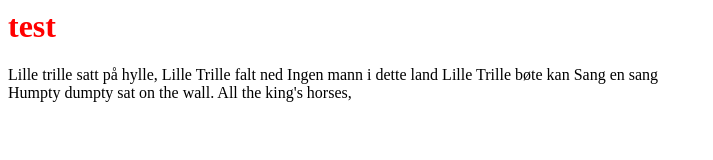
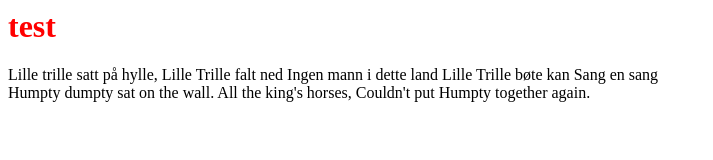
Before and after one commit to Ciber-Norge/git-workshop-2018, a plain HTML site: page lilletrille.html in a window 1280 px wide. Shown: the whole page, without its empty margins (0-713 px from the left). Drawn offline with Linux system fonts and the light colour scheme.

Commit message:
Siste linje lagt til

```diff
--- a/lilletrille.html
+++ b/lilletrille.html
@@ -14,6 +14,7 @@ Sang en sang
 <div>
     Humpty dumpty sat on the wall.
     All the king's horses,
+    Couldn't put Humpty together again.
 </div>
 </body>
 </html>
```
